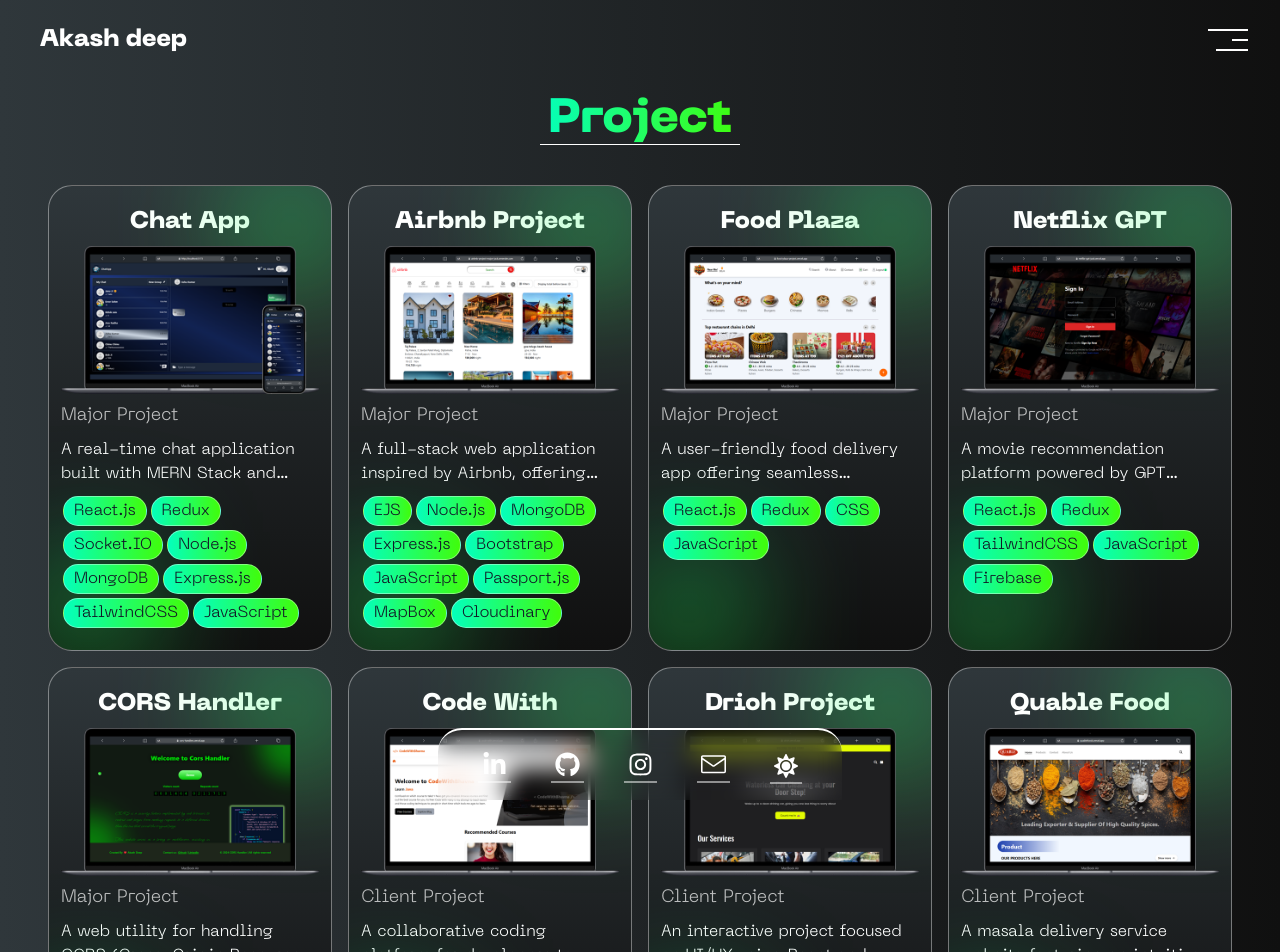
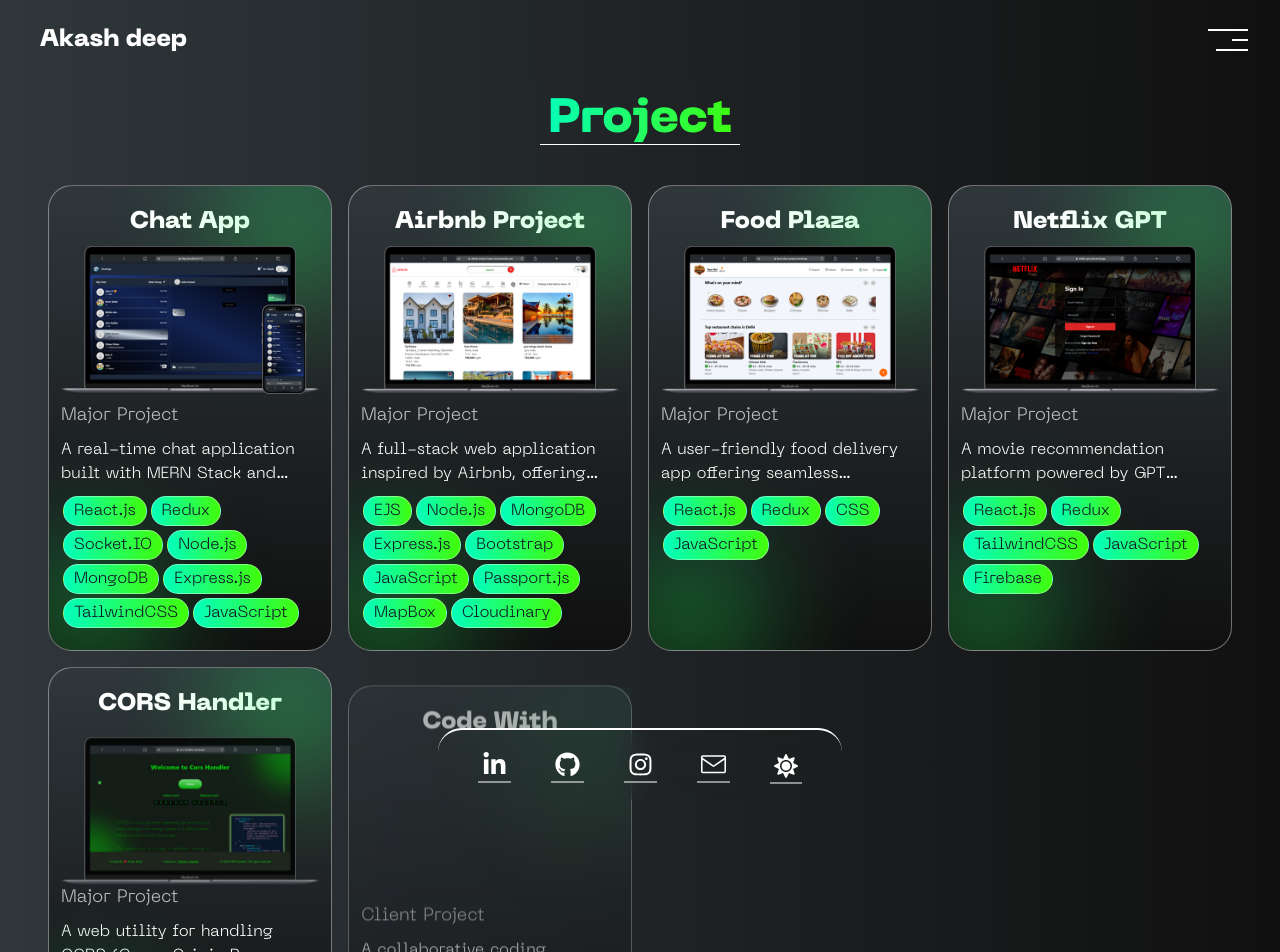
Before and after one commit to akashdeep023/Portfolio, a React (Vite) app: page /project in a window 1280 px wide. Shown: the top 952 px of the page. Built offline with nearby package versions, Linux system fonts and the light colour scheme.

Commit message:
Add Animation

```diff
--- a/src/components/ProjectBox.jsx
+++ b/src/components/ProjectBox.jsx
@@ -4,13 +4,13 @@ import { Link } from "react-router-dom";
 
 const ProjectBox = ({ project }) => {
 	return (
-		<div className="relative group flex flex-col gap-2 overflow-hidden bg-gradient-to-t to-customeLight-500 dark:to-customeDark-500 from-customeLight-600 dark:from-customeDark-600 px-3 py-5 min-h-60 sm:min-h-64 md:min-h-72 rounded-3xl border dark:border-white/40 border-black/40">
+		<div className="projectB relative group flex flex-col gap-2 overflow-hidden bg-gradient-to-t to-customeLight-500 dark:to-customeDark-500 from-customeLight-600 dark:from-customeDark-600 px-3 py-5 min-h-60 sm:min-h-64 md:min-h-72 rounded-3xl border dark:border-white/40 border-black/40">
 			<h2 className="text-center text-xl sm:text-2xl font-bold">
 				{project.name}
 			</h2>
 			<div className="h-20 w-20 blur-3xl z-0  absolute top-0 right-0 bg-gradient-to-t to-customeGreen-500 from-customeGreen-600"></div>
 			<div className="h-20 w-20 blur-3xl z-0  absolute bottom-0 left-0 bg-gradient-to-t to-customeGreen-500 from-customeGreen-600"></div>
-			<div className="w-full z-10">
+			<div className="w-full z-10 projectB">
 				<img
 					src={"/projects/" + project.image}
 					alt={project.name}
@@ -31,8 +31,8 @@ const ProjectBox = ({ project }) => {
 					);
 				})}
 			</p>
-			<div className="backdrop-blur-sm z-10 h-full w-full absolute top-0 left-0 flex transition-all duration-700 items-center group-hover:opacity-100 opacity-0">
-				<div className="p-2 flex justify-center gap-4 w-full">
+			<span className="backdrop-blur-sm z-10 h-full w-full absolute top-0 left-0 flex transition-all duration-700 items-center group-hover:opacity-100 opacity-0">
+				<span className="p-2 flex justify-center gap-4 w-full">
 					{project?.live && (
 						<Link
 							target="_blank"
@@ -60,8 +60,8 @@ const ProjectBox = ({ project }) => {
 							<FaLinkedinIn />
 						</Link>
 					)}
-				</div>
-			</div>
+				</span>
+			</span>
 		</div>
 	);
 };
--- a/src/pages/Project.jsx
+++ b/src/pages/Project.jsx
@@ -1,13 +1,38 @@
-import React from "react";
+import React, { useRef } from "react";
 import Heading from "../components/Heading";
 import { projectDetails } from "../utils/constant";
 import ProjectBox from "../components/ProjectBox";
+import { useGSAP } from "@gsap/react";
+import { ScrollTrigger } from "gsap/ScrollTrigger";
+import { gsap } from "gsap";
+gsap.registerPlugin(ScrollTrigger);
 
 const Project = () => {
+	const projectBox = useRef();
+	useGSAP(() => {
+		gsap.from("#projectBox div ", {
+			duration: 5,
+			opacity: 0,
+			y: 50,
+			stagger: 0.9,
+			animation: "easeOutQuad",
+			scrollTrigger: {
+				trigger: "#projectBox",
+				scroller: "body",
+				start: "top 130%",
+				end: "top -150%",
+				scrub: 3,
+			},
+		});
+	});
 	return (
 		<div className="w-full min-full mb-4 sm:mb-8">
 			<Heading text={"Project"} />
-			<div className="grid grid-flow-row sm:grid-cols-2 md:grid-cols-3 lg:grid-cols-4 gap-4 w-full py-4 sm:py-5 md:py-6 px-6 sm:px-9 md:px-12">
+			<div
+				ref={projectBox}
+				id="projectBox"
+				className="grid grid-flow-row sm:grid-cols-2 md:grid-cols-3 lg:grid-cols-4 gap-4 w-full py-4 sm:py-5 md:py-6 px-6 sm:px-9 md:px-12"
+			>
 				{projectDetails.map((project) => {
 					return <ProjectBox project={project} key={project.name} />;
 				})}
```
